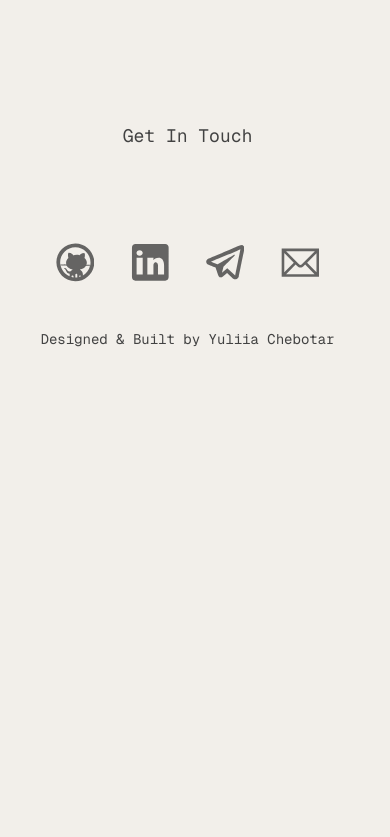
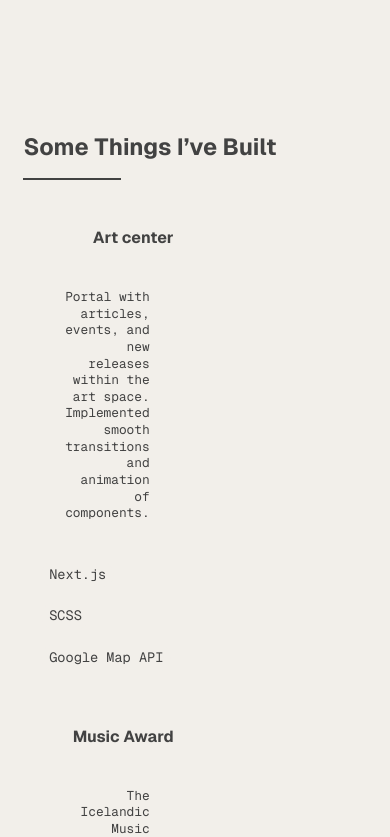
Before and after one commit to ChebotarYuliia/my-resume, a Next.js app: page / in a window 390 px wide. Shown: the part 6900-7737 px from the top of the page. Before the commit the page ends 7328 px from the top, so only its background shows below. Built offline with nearby package versions, Linux system fonts and the light colour scheme; grey boxes are pictures that could not be loaded.

Commit message:
feat: Project Cards

```diff
--- a/src/app/data/data.tsx
+++ b/src/app/data/data.tsx
@@ -203,3 +203,29 @@ components. Maintained admin panel in Payload CMS.`,
   //   pills: [""],
   // },
 ];
+
+export const projects = [
+  {
+    title: "Art center",
+    text: `Portal with articles, events, and new releases
+    within the art space. Implemented smooth transitions
+    and animation of components.`,
+    pills: ["Next.js", "SCSS", "Google Map API"],
+    media: "/projects/art_center.mp4",
+  },
+  {
+    title: "Music Award",
+    text: `The Icelandic Music Awards are a harvest festival for the Icelandic
+    music industry, where what is done well is celebrated and respected. Built majority of screens and components.
+    Transfered FE to the headless CMS Prismic.`,
+    pills: [
+      "Next.js",
+      "SCSS",
+      "Prismic CMS",
+      "GraphQl",
+      "Google Sheets API",
+      "Spotify API",
+    ],
+    media: "/projects/music_award.mp4",
+  },
+];
--- a/src/app/data/nav.tsx
+++ b/src/app/data/nav.tsx
@@ -15,6 +15,10 @@ export const navLinks: { [key: string]: { [key: string]: string } } = {
     label: "Work experience",
     to: "#experience",
   },
+  projects: {
+    label: "Projects",
+    to: "#projects",
+  },
   contact: {
     label: "Contact me",
     to: "#contacts",
--- a/src/app/page.tsx
+++ b/src/app/page.tsx
@@ -1,6 +1,12 @@
 import { Grid } from "@/components/grid/Grid";
 import { Hero } from "@/components/hero/Hero";
-import { expertiseCards, skills, socials, workPlaces } from "./data/data";
+import {
+  expertiseCards,
+  projects,
+  skills,
+  socials,
+  workPlaces,
+} from "./data/data";
 import { Card } from "@/components/card/Card";
 import { SkillListLayout } from "@/components/skill-list/SkillListLayout";
 import { SkillList } from "@/components/skill-list/SkillList";
@@ -14,6 +20,8 @@ import { SectionTitle } from "@/components/section-title/SectionTitle";
 import { Button } from "@/components/Button/Button";
 import { WorkCard } from "@/components/work-card/WorkCard";
 import { Pill } from "@/components/pill/Pill";
+import { ProjectCard } from "@/components/project-card/ProjectCard";
+import { ProjectCardContent } from "@/components/project-card/ProjectCardContent";
 
 export default function Home() {
   return (
@@ -87,6 +95,34 @@ export default function Home() {
         ))}
       </Section>
 
+      {/* Projects section */}
+      <Section id={navLinks.projects.to} theme={"colored"}>
+        <SectionTitle>Some Things I’ve Built</SectionTitle>
+        {projects.map((project, i) => (
+          <ProjectCard
+            media={
+              <video
+                src={project.media}
+                width={600}
+                height={400}
+                autoPlay={false}
+                loop={true}
+              />
+            }
+            key={i}
+          >
+            <ProjectCardContent
+              title={project.title}
+              pills={project.pills.map((pill, i) => (
+                <Pill key={i}>{pill}</Pill>
+              ))}
+            >
+              {project.text}
+            </ProjectCardContent>
+          </ProjectCard>
+        ))}
+      </Section>
+
       {/* Contacts section */}
       <Section id={navLinks.contact.to} theme={"primary"}>
         <ContactsLayout
--- a/src/components/pill/Pill.module.scss
+++ b/src/components/pill/Pill.module.scss
@@ -20,7 +20,7 @@
     inset: 0;
     z-index: -1;
 
-    opacity: 0.3;
+    opacity: var(--pill-opacity, 0.3);
 
     border-radius: var(--pill-border-radius, #{$border-radius});
     background-color: var(--pill-bg, var(--color-accent, #{$color-tertiary}));
--- /dev/null
+++ b/src/components/project-card/ProjectCard.module.scss
@@ -0,0 +1,60 @@
+@use "../../styles/config.scss" as *;
+
+.projectCard {
+  display: grid;
+  grid-template-columns: repeat(12, 1fr);
+  gap: $spacing-xs;
+  align-items: center;
+
+  &:not(:last-child) {
+    margin-block-end: $spacing-lg;
+  }
+
+  &__mediaWrap {
+    background-color: var(--color-background);
+    inline-size: 100%;
+    aspect-ratio: 570/250;
+
+    position: relative;
+    z-index: 0;
+
+    @media (min-width: $breakpoint-tablet) {
+      grid-row: 1;
+      grid-column: 1/9;
+    }
+  }
+
+  &__mediaInner {
+    @include enterAnimation();
+    position: relative;
+    z-index: 0;
+
+    img,
+    video {
+      position: absolute;
+      inset: 0;
+
+      object-fit: cover;
+
+      min-inline-size: 100%;
+      min-block-size: 100%;
+    }
+  }
+
+  &__content {
+    @include enterAnimation($transform: true, $delay: #{$animation-delay * 2});
+
+    transform: translateX(15%);
+    position: relative;
+    z-index: 1;
+
+    @media (min-width: $breakpoint-tablet) {
+      grid-column: 6 / -1;
+      grid-row: 1;
+    }
+
+    @media (min-width: $breakpoint-desktop) {
+      grid-column: 8 / -1;
+    }
+  }
+}
--- /dev/null
+++ b/src/components/project-card/ProjectCard.tsx
@@ -0,0 +1,28 @@
+"use client";
+
+import React from "react";
+import s from "./ProjectCard.module.scss";
+import classNames from "classnames/bind";
+import { useInView } from "react-intersection-observer";
+
+const c = classNames.bind(s);
+
+type Props = {
+  children: React.ReactElement;
+  media?: React.ReactElement;
+};
+
+export const ProjectCard = ({ children, media }: Props) => {
+  const { ref, inView } = useInView({
+    triggerOnce: true,
+    rootMargin: "-20% 0px",
+  });
+  return (
+    <div className={c(s.projectCard, { inView })} ref={ref}>
+      <div className={s.projectCard__mediaWrap}>
+        <div className={s.projectCard__mediaInner}>{media}</div>
+      </div>
+      <div className={s.projectCard__content}>{children}</div>
+    </div>
+  );
+};
--- /dev/null
+++ b/src/components/project-card/ProjectCardContent.module.scss
@@ -0,0 +1,52 @@
+@use "../../styles/config.scss" as *;
+
+.projectCardContent {
+  &__inner {
+    display: flex;
+    flex-direction: column;
+    align-items: flex-end;
+
+    gap: $spacing-xs;
+  }
+
+  &__title {
+    font-size: clamp($font-size-min, 2vw, $font-size-lg);
+    font-family: var(--font-family-heading);
+
+    font-weight: 700;
+
+    color: var(--color-accent);
+  }
+
+  &__textWrap {
+    padding: $spacing-sm;
+    position: relative;
+
+    &::after {
+      content: "";
+      position: absolute;
+      inset: 0;
+      z-index: -1;
+      background-color: var(--color-background);
+    }
+  }
+
+  &__text {
+    font-size: 0.8em;
+    text-align: right;
+
+    color: var(--color-font);
+  }
+
+  &__pills {
+    --pill-bg: var(--color-accent, var(--color-background));
+    --pill-opacity: 1;
+    --pill-color: var(--color-font);
+
+    display: flex;
+    flex-wrap: wrap;
+
+    gap: $spacing-xs;
+    font-size: 0.85em;
+  }
+}
--- /dev/null
+++ b/src/components/project-card/ProjectCardContent.tsx
@@ -0,0 +1,26 @@
+import React, { Children, cloneElement } from "react";
+import s from "./ProjectCardContent.module.scss";
+
+type Props = {
+  title: string;
+  children: string;
+  pills?: Array<React.ReactElement>;
+};
+
+export const ProjectCardContent = ({ title, children, pills }: Props) => {
+  return (
+    <div className={s.projectCardContent}>
+      <div className={s.projectCardContent__inner}>
+        <h5 className={s.projectCardContent__title}>{title}</h5>
+        <div className={s.projectCardContent__textWrap}>
+          <p className={s.projectCardContent__text}>{children}</p>
+        </div>
+        <div className={s.projectCardContent__pills}>
+          {Children.map(pills, (pill, i) =>
+            cloneElement(pill as React.ReactElement, { style: { "--i": i } })
+          )}
+        </div>
+      </div>
+    </div>
+  );
+};
```
Also changed, not shown: 2 other files (tests, documents, lock files or other folders).
